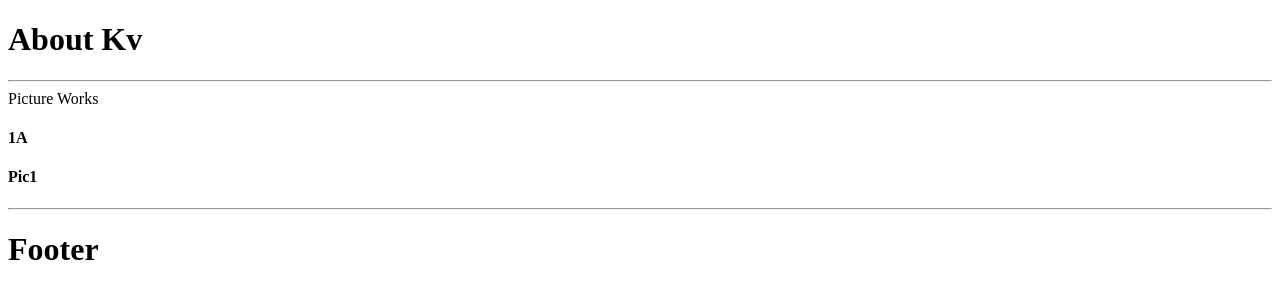
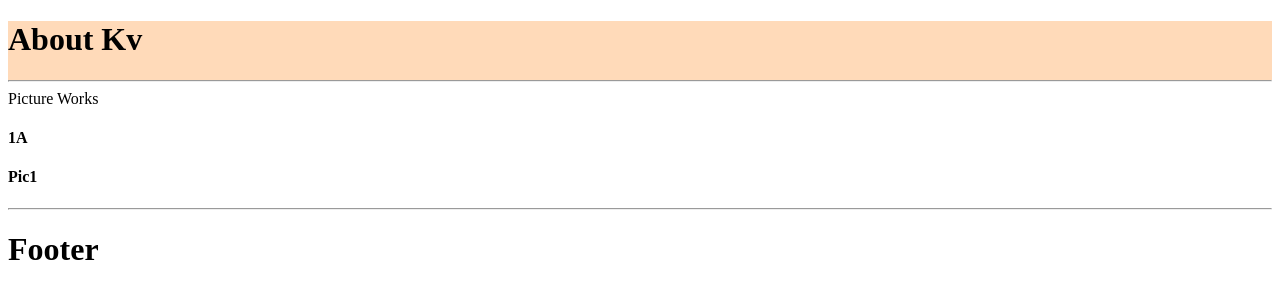
Before and after one commit to k3vnb/portfolio-prodbuild, a React app: page / in a window 1280 px wide. Shown: the top 300 px of the page. Built offline with nearby package versions, Linux system fonts and the light colour scheme.

Commit message:
add basic style tag

```diff
--- a/src/components/Header.jsx
+++ b/src/components/Header.jsx
@@ -1,8 +1,11 @@
 import React from "react";
 
 function Header(){
+  let headerStyleSheet = {
+    backgroundColor: 'peachpuff'
+  }
   return (
-    <div>
+    <div style={headerStyleSheet}>
       <h1>About Kv</h1>
       <hr />
     </div>
```
